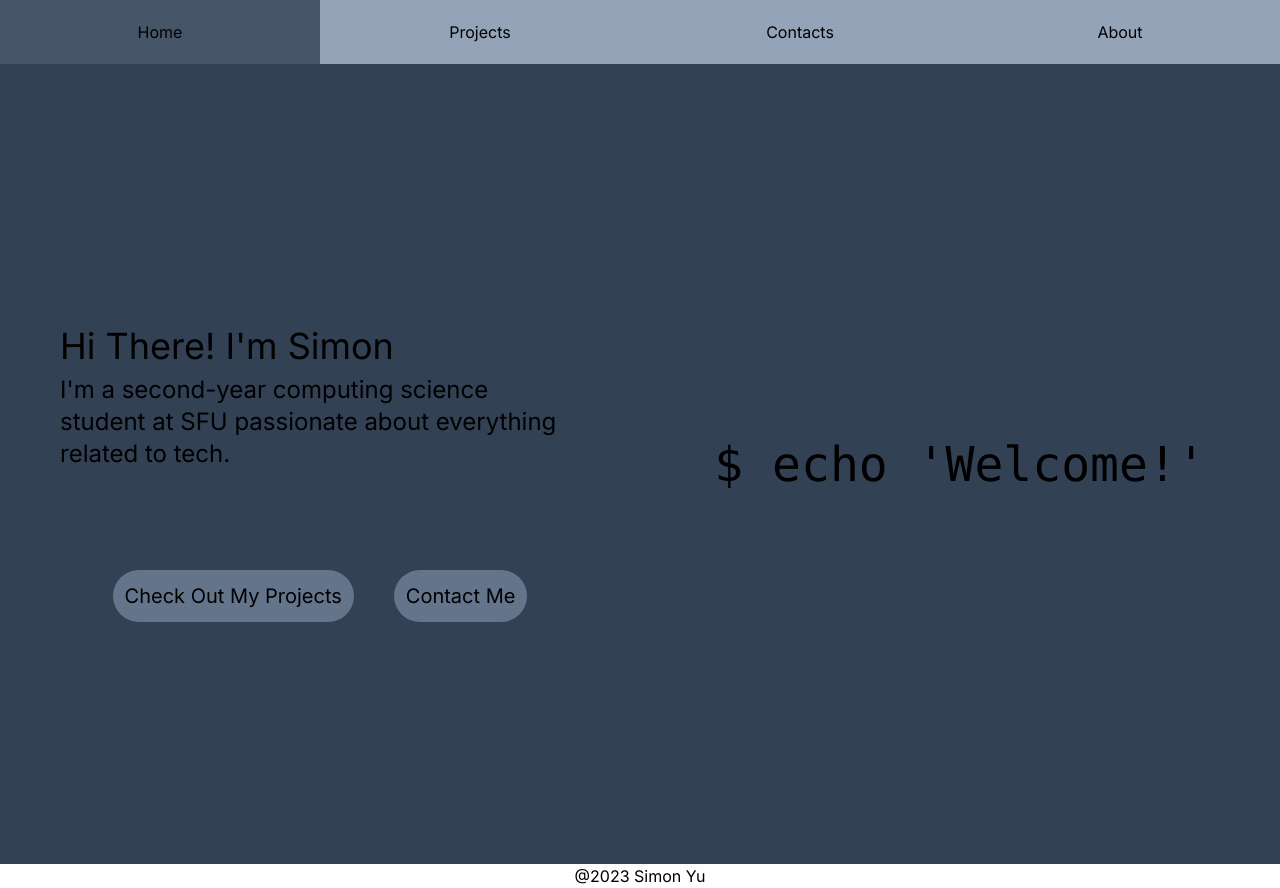
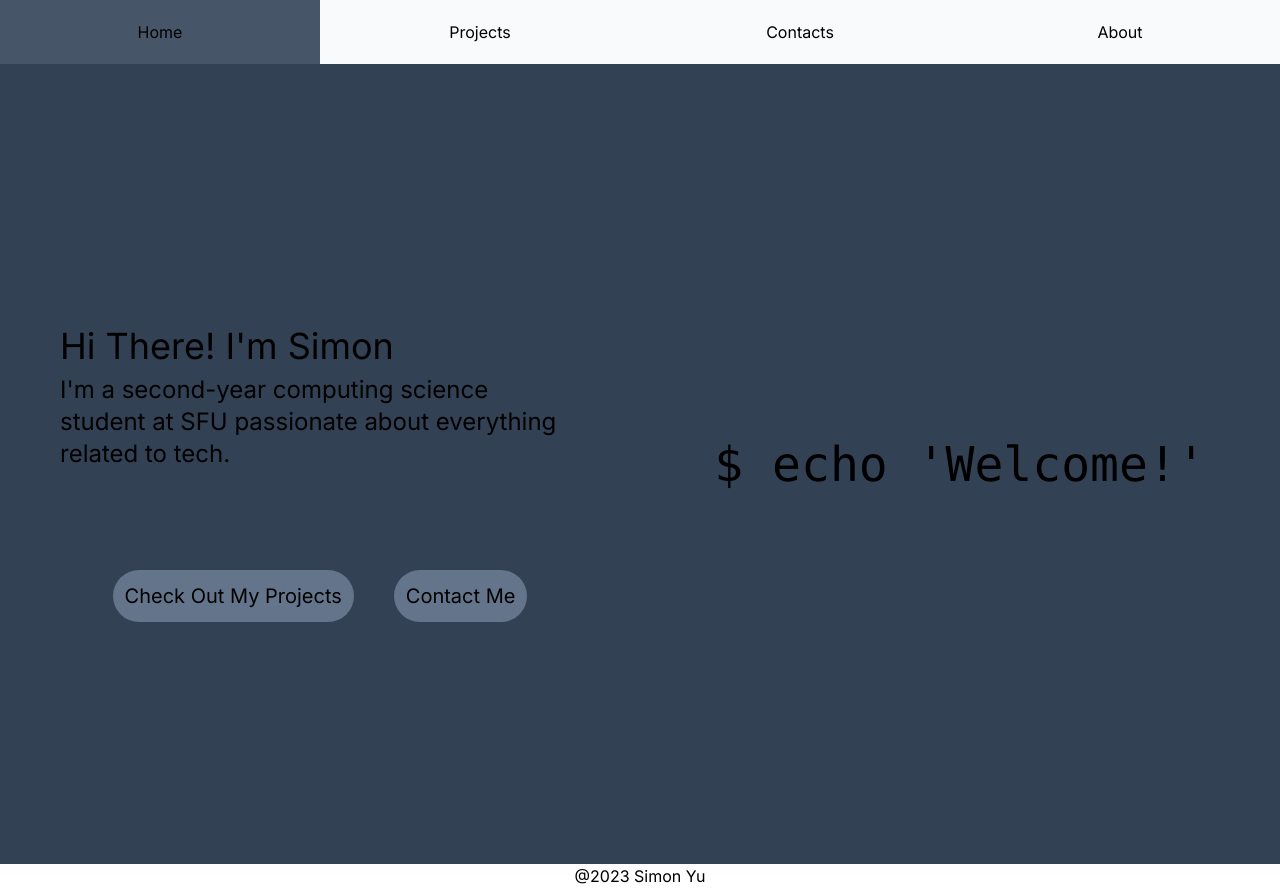
Before and after one commit to Simon7896/personal-website, a Next.js app: page / in a window 1280 px wide. Built offline with nearby package versions, Linux system fonts and the light colour scheme.

Commit message:
Changed top bar light mode colours

```diff
--- a/src/app/layout.tsx
+++ b/src/app/layout.tsx
@@ -12,13 +12,13 @@ type TopBarLinkProps = {
 
 const TopBarLink = ({href, children}: TopBarLinkProps) => {
   return (
-    <Link className='basis-1/6 py-5 flex-grow bg-slate-400 bg-transparent hover:bg-slate-600' href={href}>{children}</Link>
+    <Link className='basis-1/6 py-5 flex-grow bg-slate-50 dark:bg-slate-900 bg-transparent hover:bg-slate-600' href={href}>{children}</Link>
   )
 }
 
 const TopBar = () => {
   return (
-    <div className="sticky z-50 top-0 flex flex-row content-center justify-evenly items-stretch text-center w-full bg-slate-400 dark:bg-slate-900">
+    <div className="sticky z-50 top-0 flex flex-row content-center justify-evenly items-stretch text-center w-full bg-slate-50 dark:bg-slate-900">
       <TopBarLink href="/"><p>Home</p></TopBarLink>
       <TopBarLink href="/projects"><p>Projects</p></TopBarLink>
       <TopBarLink href="/contacts"><p>Contacts</p></TopBarLink>
```
